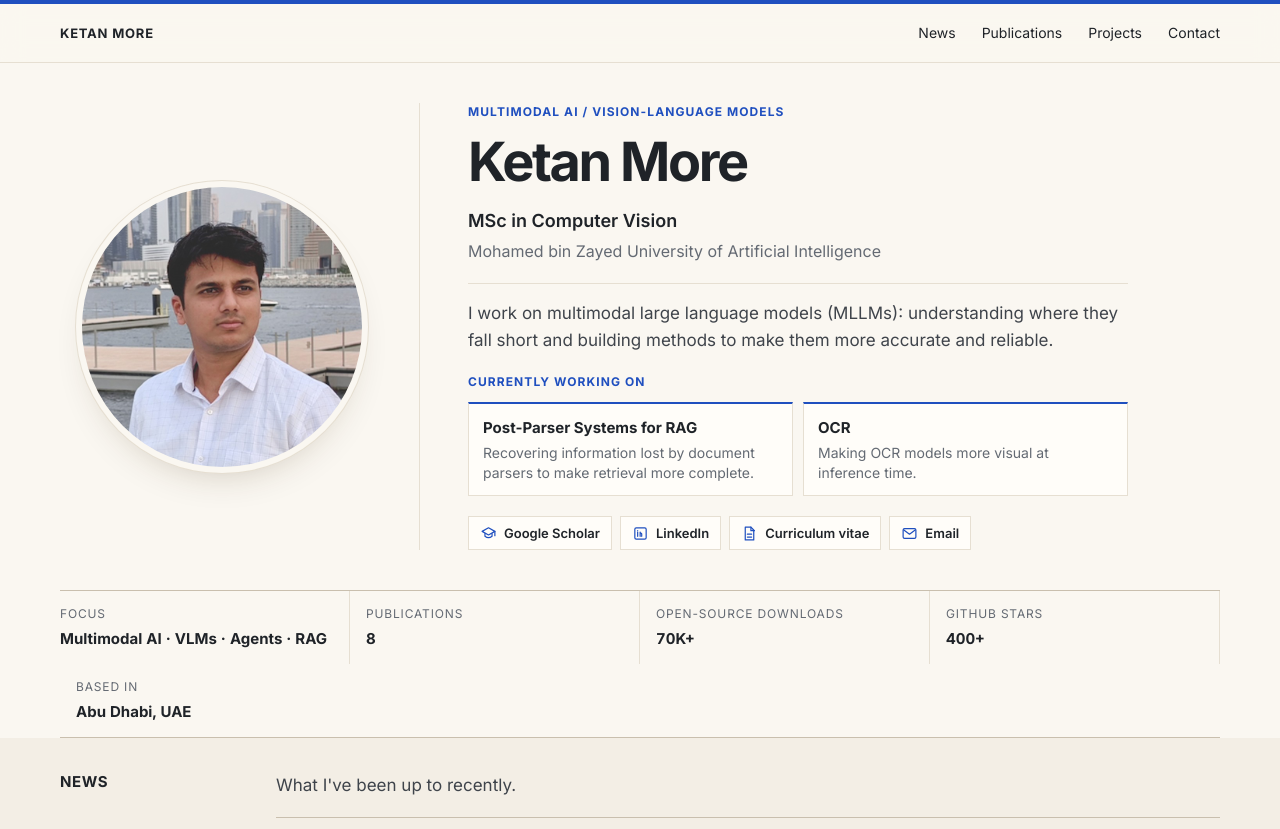
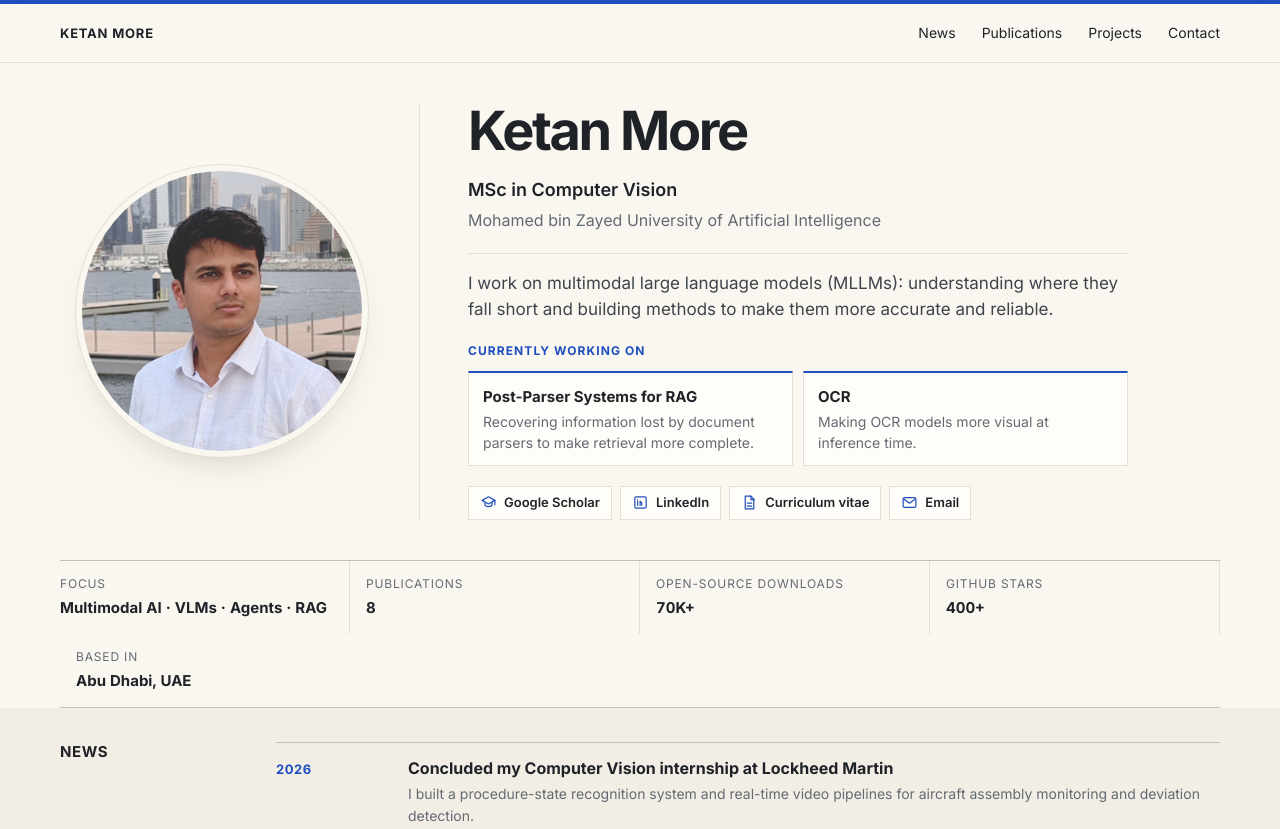
Before and after one commit to ketanmore2002/ketanmore2002.github.io, a plain HTML site: page index.html in a window 1280 px wide. Shown: the top 829 px of the page. Drawn offline with Linux system fonts and the light colour scheme.

Commit message:
Add files via upload

```diff
--- a/index.html
+++ b/index.html
@@ -36,7 +36,6 @@
       <img id="portrait" src="profile-circle.jpg" alt="Portrait of Ketan More">
     </figure>
     <div class="identity fade">
-      <p class="overline">Multimodal AI / Vision-Language Models</p>
       <h1>Ketan More</h1>
       <p class="role">MSc in Computer Vision</p>
       <p class="university">Mohamed bin Zayed University of Artificial Intelligence</p>
@@ -79,7 +78,6 @@
   <section id="news" class="page index-section">
     <header class="section-index"><h2>News</h2></header>
     <div class="section-content">
-      <p class="section-intro">What I've been up to recently.</p>
       <ol class="news-list">
         <li class="fade"><time>2026</time><div><h3>Concluded my Computer Vision internship at Lockheed Martin</h3><p>I built a procedure-state recognition system and real-time video pipelines for aircraft assembly monitoring and deviation detection.</p></div></li>
         <li class="fade"><time>2026</time><div><h3>ARB at LREC 2026</h3><p>A comprehensive benchmark for Arabic multimodal reasoning.</p></div></li>
```
